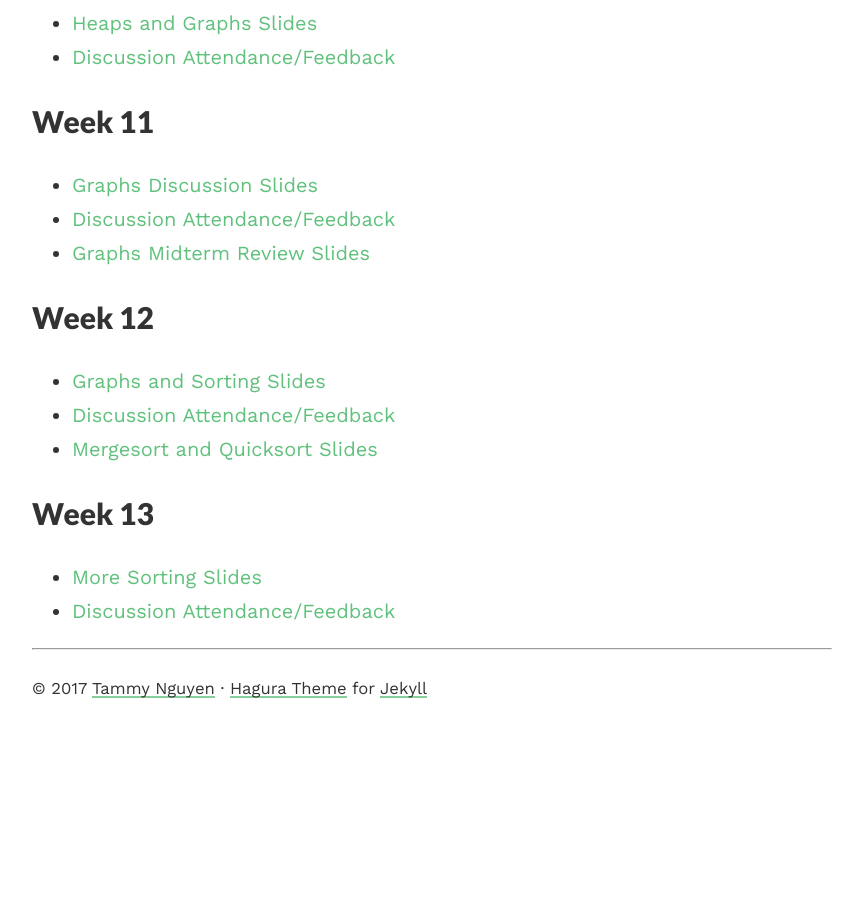
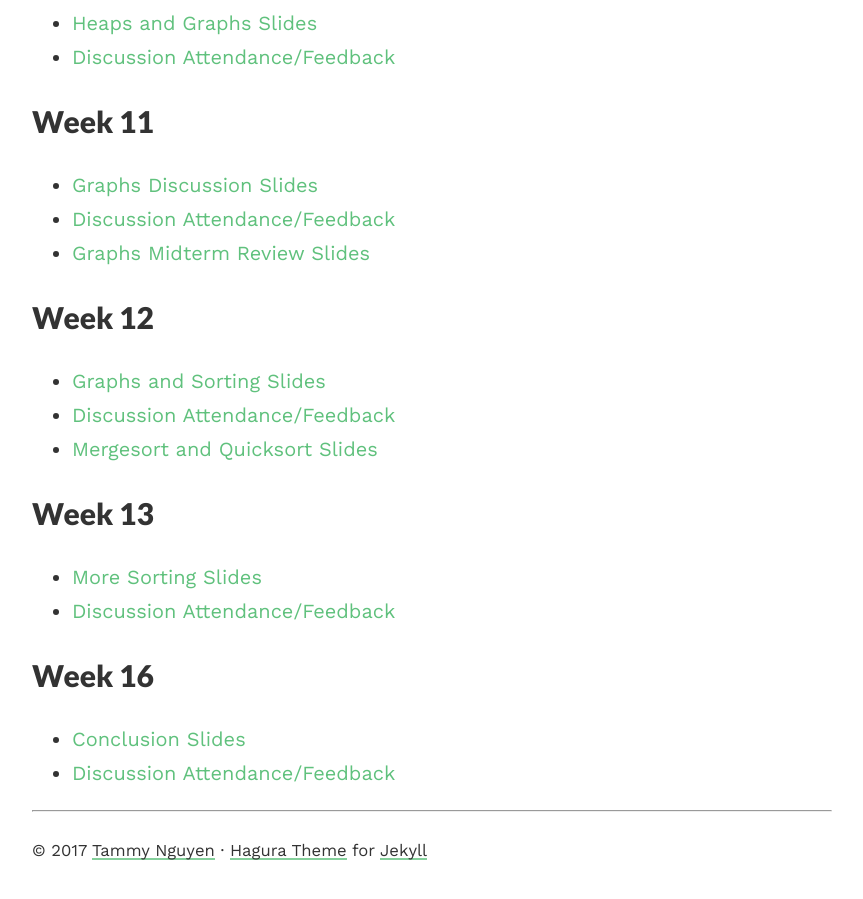
Before and after one commit to tammydonguyen/cs61b, a Jekyll site: the page built from index.md, in a window 1280 px wide and 900 px high, scrolled down 1758 px. Shown: the whole window, without its empty margins (208-1071 px from the left). Built offline with Jekyll 4.4.1, drawn with Linux system fonts in a browser that asks for light colours; before the commit the page ends 2496 px from its top, so only the background shows below that.

Commit message:
last week

```diff
--- a/index.md
+++ b/index.md
@@ -66,6 +66,10 @@ Click [here][spotify] for my Spotify profile, which includes playlists that I pl
 - [More Sorting Slides][more-sorting]
 - [Discussion Attendance/Feedback][disc13-attendance]
 
+## Week 16
+- [Conclusion Slides][conclusion]
+- [Discussion Attendance/Feedback][disc14-attendance]
+
 [spotify]: https://play.spotify.com/user/tmmydngyn
 
 [anon-feedback]: https://goo.gl/forms/jdh0sAyOIID2i0DN2
@@ -82,6 +86,7 @@ Click [here][spotify] for my Spotify profile, which includes playlists that I pl
 [graphs-review]: https://docs.google.com/a/berkeley.edu/presentation/d/1G45WOhxFsEKNCS7MrX2VDR86FCNXJf222t7u3yc1dZo/edit?usp=sharing
 [graphs-sorting]: https://docs.google.com/a/berkeley.edu/presentation/d/13RnWg19bCkjvK0EEtAHbdniQbo-kV1386nsn6fOHVZE/edit?usp=sharing
 [more-sorting]: https://docs.google.com/a/berkeley.edu/presentation/d/1UPoIHFgM7G8XlV7XaHaYnPOU-iVv3GWDkFVTSyFqSO0/edit?usp=sharing
+[conclusion]: https://docs.google.com/a/berkeley.edu/presentation/d/1UDYggmgBkXkYDkVIdohB0AO80NbqF9DanY5gFRX49do/edit?usp=sharing
 
 [merge-quick]: https://docs.google.com/a/berkeley.edu/presentation/d/13H96mr6YaSHPCnnYfAuW0gKW8AajzhiBi0-9uNYj9Bo/edit?usp=sharing
 
@@ -95,6 +100,7 @@ Click [here][spotify] for my Spotify profile, which includes playlists that I pl
 [disc11-attendance]: https://docs.google.com/a/berkeley.edu/forms/d/e/1FAIpQLSeC2_TT8OgnKWmJLmaY6-bkmYXnqyKnA60-z-wnAl-gkif0fw/viewform?usp=sf_link
 [disc12-attendance]: https://docs.google.com/a/berkeley.edu/forms/d/e/1FAIpQLSfYTaeS8bbOQnA3k_q_hsXaNJ63YVtmx_pOo-s5txVvGNaOCA/viewform?usp=sf_link
 [disc13-attendance]: https://docs.google.com/a/berkeley.edu/forms/d/e/1FAIpQLSeQ6xouWZ7t9PoQ7nJBCt0kYh595cuPIqOM3oMFSq57gl2VRg/viewform?usp=sf_link
+[disc14-attendance]: https://docs.google.com/a/berkeley.edu/forms/d/e/1FAIpQLSfl18o-sWxOvjc0idVGajxA9ztuURcGkKbONcIzmZd5HgSITg/viewform?usp=sf_link
 
 [lab6-attendance]: https://docs.google.com/a/berkeley.edu/forms/d/e/1FAIpQLSfwaBM5mfl_3fH-YEwy6_S52v6IdOTeRjQx6Ud_i5tkpwSCqA/viewform
 
```
